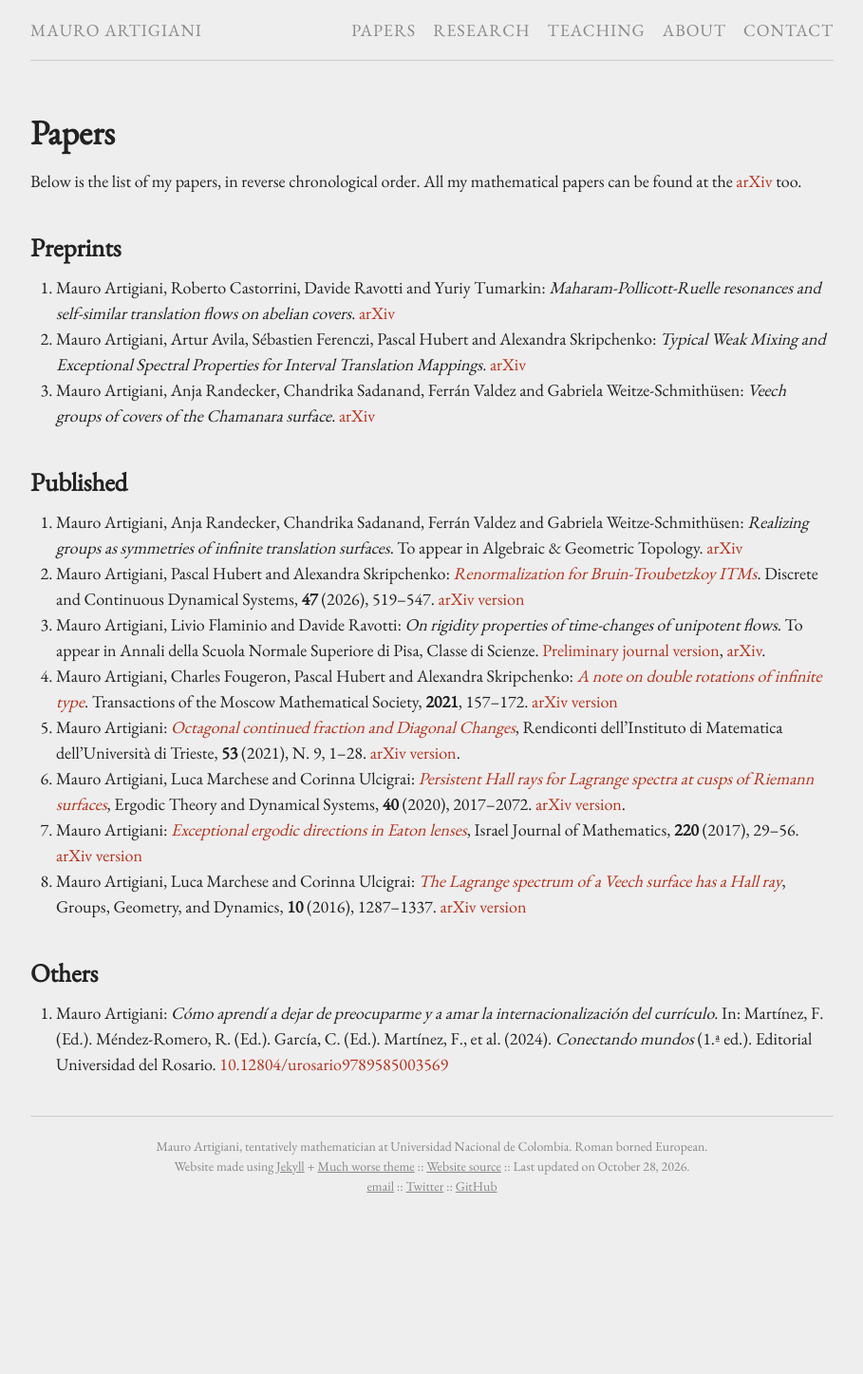
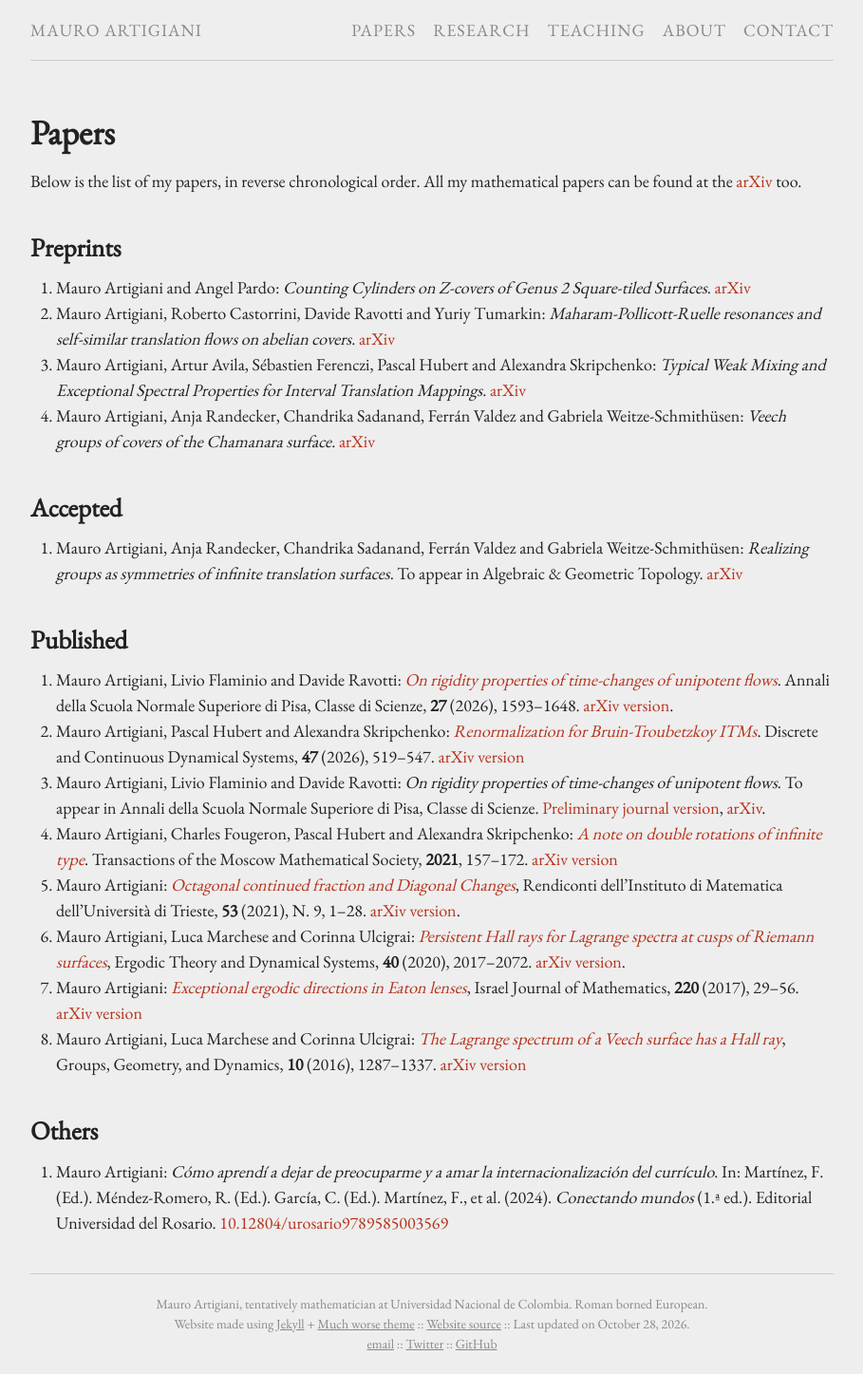
Before and after one commit to m-artigiani/m-artigiani.github.io, a Jekyll site: the page built from papers.md, in a window 1280 px wide. Shown: the whole page at 95% size, without its empty margins (185-1094 px from the left). Built offline with Jekyll 4.4.1, drawn with Linux system fonts in a browser that asks for light colours; before the commit the page ends 1281 px from its top, so only the background shows below that.

Commit message:
Staircase, cv, updates

```diff
--- a/papers.md
+++ b/papers.md
@@ -12,12 +12,16 @@ Below is the list of my papers, in reverse chronological order.
 All my mathematical papers can be found at the [arXiv](https://arxiv.org/search/math?searchtype=author&query=Artigiani%2C+M) too.
 
 ## Preprints
+1. Mauro Artigiani and Angel Pardo: _Counting Cylinders on Z-covers of Genus 2 Square-tiled Surfaces_. [arXiv](https://arxiv.org/abs/2610.06609)
 1. Mauro Artigiani, Roberto Castorrini, Davide Ravotti and Yuriy Tumarkin: _Maharam-Pollicott-Ruelle resonances and self-similar translation flows on abelian covers_. [arXiv](https://arxiv.org/abs/2607.11482)
 1. Mauro Artigiani, Artur Avila, Sébastien Ferenczi, Pascal Hubert and Alexandra Skripchenko: _Typical Weak Mixing and Exceptional Spectral Properties for Interval Translation Mappings_. [arXiv](https://arxiv.org/abs/2603.19401)
 1. Mauro Artigiani, Anja Randecker, Chandrika Sadanand, Ferrán Valdez and Gabriela Weitze-Schmithüsen: _Veech groups of covers of the Chamanara surface_. [arXiv](https://arxiv.org/abs/2504.00956)
 
+## Accepted
+1. Mauro Artigiani, Anja Randecker, Chandrika Sadanand, Ferrán Valdez and Gabriela Weitze-Schmithüsen: _Realizing groups as symmetries of infinite translation surfaces_. To appear in Algebraic & Geometric Topology. [arXiv](https://arxiv.org/abs/2311.00158)
+
 ## Published
-1. Mauro Artigiani, Anja Randecker, Chandrika Sadanand, Ferrán Valdez and Gabriela Weitze-Schmithüsen: _Realizing groups as symmetries of infinite translation surfaces_. To appear in Algebraic & Geometric Topology. [arXiv](https://arxiv.org/abs/2311.00158)
+1. Mauro Artigiani, Livio Flaminio and Davide Ravotti: [_On rigidity properties of time-changes of unipotent flows_](https://doi.org/10.2422/2036-2145.202302_001). Annali della Scuola Normale Superiore di Pisa, Classe di Scienze, **27** (2026), 1593--1648. [arXiv version](https://arxiv.org/abs/2209.01253).
 1. Mauro Artigiani, Pascal Hubert and Alexandra Skripchenko: [_Renormalization for Bruin-Troubetzkoy ITMs_](https://www.aimsciences.org/article/doi/10.3934/dcds.2025127). Discrete and Continuous Dynamical Systems, **47** (2026), 519--547.  [arXiv version](https://arxiv.org/abs/2412.07928)
 1. Mauro Artigiani, Livio Flaminio and Davide Ravotti: _On rigidity properties of time-changes of unipotent flows_. To appear in Annali della Scuola Normale Superiore di Pisa, Classe di Scienze. [Preliminary journal version](https://journals.sns.it/index.php/annaliscienze/article/view/6481/1879), [arXiv](https://arxiv.org/abs/2209.01253).
 1. Mauro Artigiani, Charles Fougeron, Pascal Hubert and Alexandra Skripchenko: [*A note on double rotations of infinite type*](https://doi.org/10.1090/mosc/311). Transactions of the Moscow Mathematical Society, **2021**, 157--172. [arXiv version](https://arxiv.org/abs/2102.11803)
```
Also changed, not shown: other parts of papers.md (+1 -1 lines), Gemfile.lock, 1 other file.
